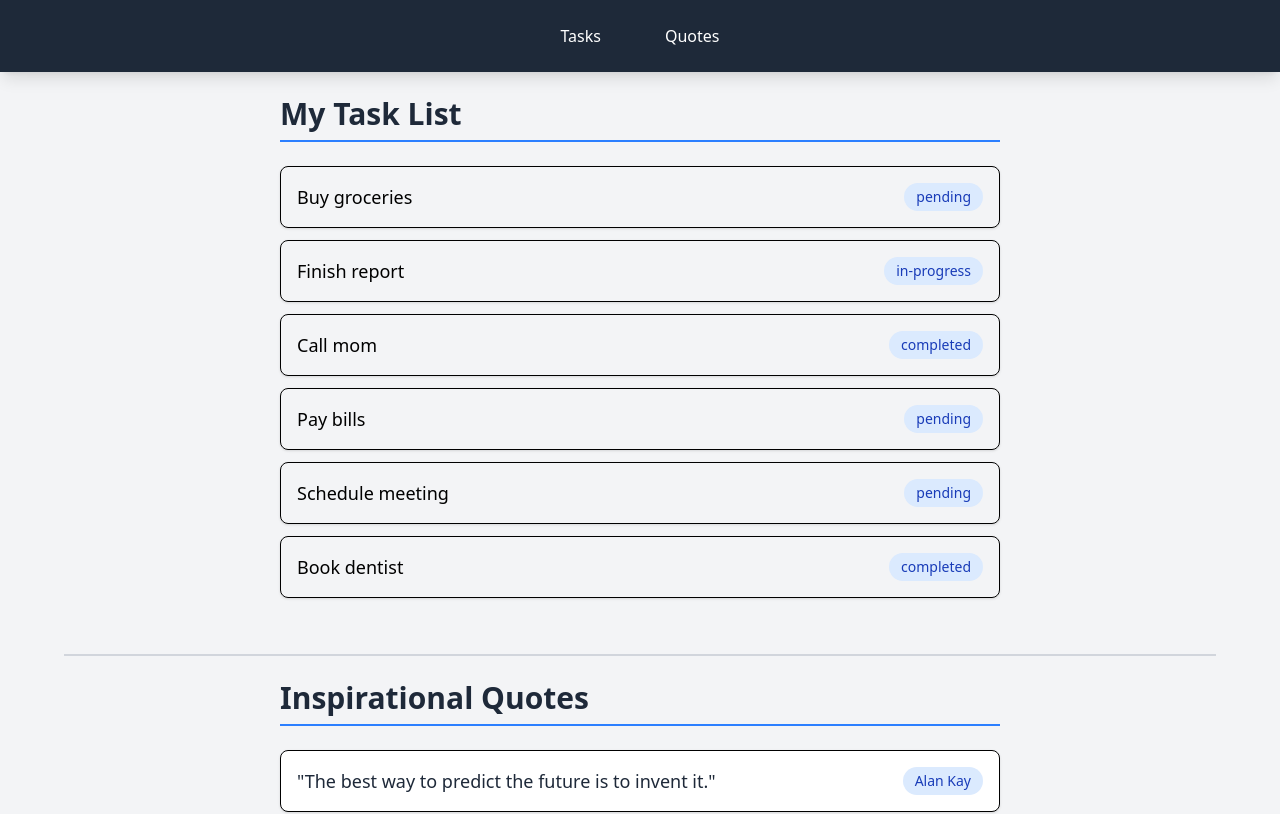
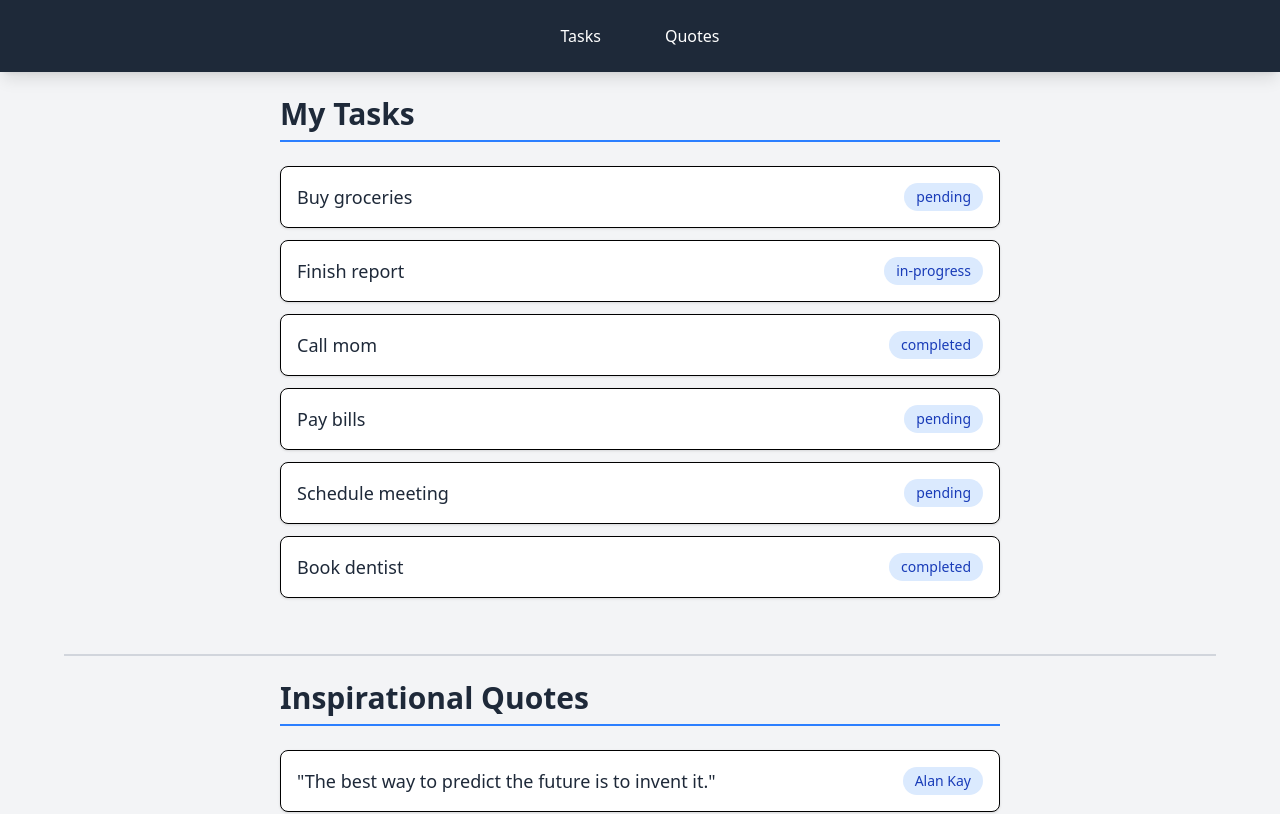
Before and after one commit to thomasaddisu/react-reusability-task, a React (Vite) app: page / in a window 1280 px wide. Shown: the top 814 px of the page. Built offline with nearby package versions, Linux system fonts and the light colour scheme.

Commit message:
Create a single cart item component for task and quote

```diff
--- /dev/null
+++ b/src/components/Items.jsx
@@ -0,0 +1,29 @@
+function Items({title, items}) {
+    return(
+        <div className="p-6 max-w-3xl mx-auto">
+      <h1 className="text-3xl font-bold text-gray-800 border-b-2 border-blue-500 pb-2 mb-6">
+        {title}
+      </h1>
+
+      <ul className="space-y-3">
+        {items.map(item => (
+          <li
+            key={item.id}
+            className="p-4 border rounded-lg shadow-sm bg-white flex justify-between items-center"
+          >
+            <span className="text-lg text-gray-800">
+              {item.text}
+            </span>
+            <span className="px-3 py-1 rounded-full text-sm font-medium bg-blue-100 text-blue-800">
+               {item.description}
+            </span>
+          </li>
+        ))}
+      </ul>
+
+
+    </div>
+    )
+}
+
+export default Items;
--- a/src/pages/QuotesPage.jsx
+++ b/src/pages/QuotesPage.jsx
@@ -1,4 +1,5 @@
 import React, { useState, useEffect } from 'react';
+import Items from '../components/Items';
 
 function QuotesPage() {
   const [quotes, setQuotes] = useState([]);
@@ -45,29 +46,7 @@ function QuotesPage() {
   }
 
   return (
-    <div className="p-6 max-w-3xl mx-auto">
-      <h1 className="text-3xl font-bold text-gray-800 border-b-2 border-blue-500 pb-2 mb-6">
-        Inspirational Quotes
-      </h1>
-
-      <ul className="space-y-3">
-        {quotes.map(quote => (
-          <li
-            key={quote.id}
-            className="p-4 border rounded-lg shadow-sm bg-white flex justify-between items-center"
-          >
-            <span className="text-lg text-gray-800">
-              {quote.text}
-            </span>
-            <span className="px-3 py-1 rounded-full text-sm font-medium bg-blue-100 text-blue-800">
-               {quote.description}
-            </span>
-          </li>
-        ))}
-      </ul>
-
-
-    </div>
+    <Items title="Inspirational Quotes" items={quotes} />
   );
 }
 
--- a/src/pages/TasksPage.jsx
+++ b/src/pages/TasksPage.jsx
@@ -1,4 +1,5 @@
 import React, { useState, useEffect } from 'react';
+import Items from '../components/Items';
 
 function TasksPage() {
   const [tasks, setTasks] = useState([]);
@@ -44,34 +45,7 @@ function TasksPage() {
   }
 
   return (
-    <div className="p-6 max-w-3xl mx-auto">
-      <h1 className="text-3xl font-bold text-gray-800 border-b-2 border-blue-500 pb-2 mb-6">
-        My Task List
-      </h1>
-
-      <ul className="space-y-3">
-        {tasks.map(task => {
-
-
-          return (
-            <li
-              key={task.id}
-              className={`p-4 border rounded-lg shadow-sm flex justify-between items-center ${
-                'bg-white-50'
-              }`}
-            >
-              <span className={`text-lg  'text-gray-800'`}>
-                {task.text}
-              </span>
-              <span className="px-3 py-1 rounded-full text-sm font-medium bg-blue-100 text-blue-800">
-               {task.description}
-            </span>
-            </li>
-          );
-        })}
-      </ul>
-
-    </div>
+   <Items title="My Tasks" items={tasks} />
   );
 }
 
```
